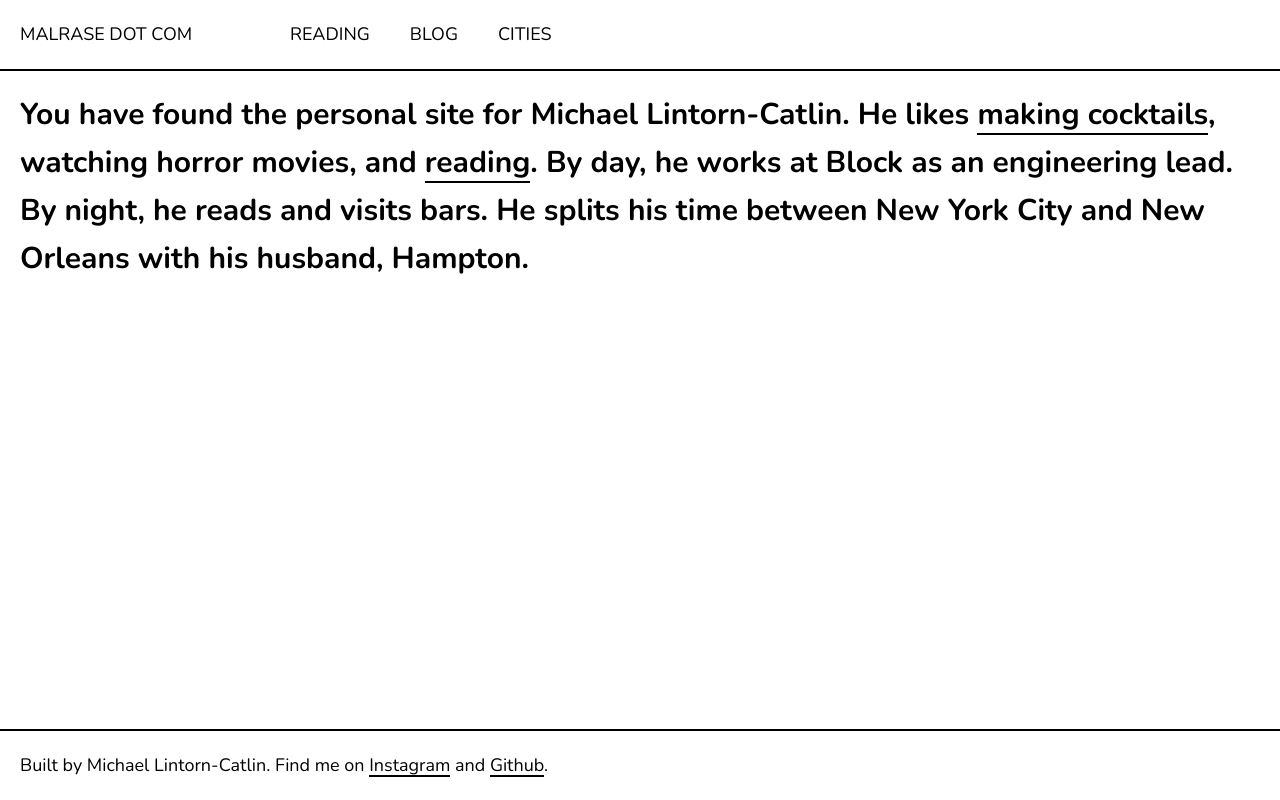
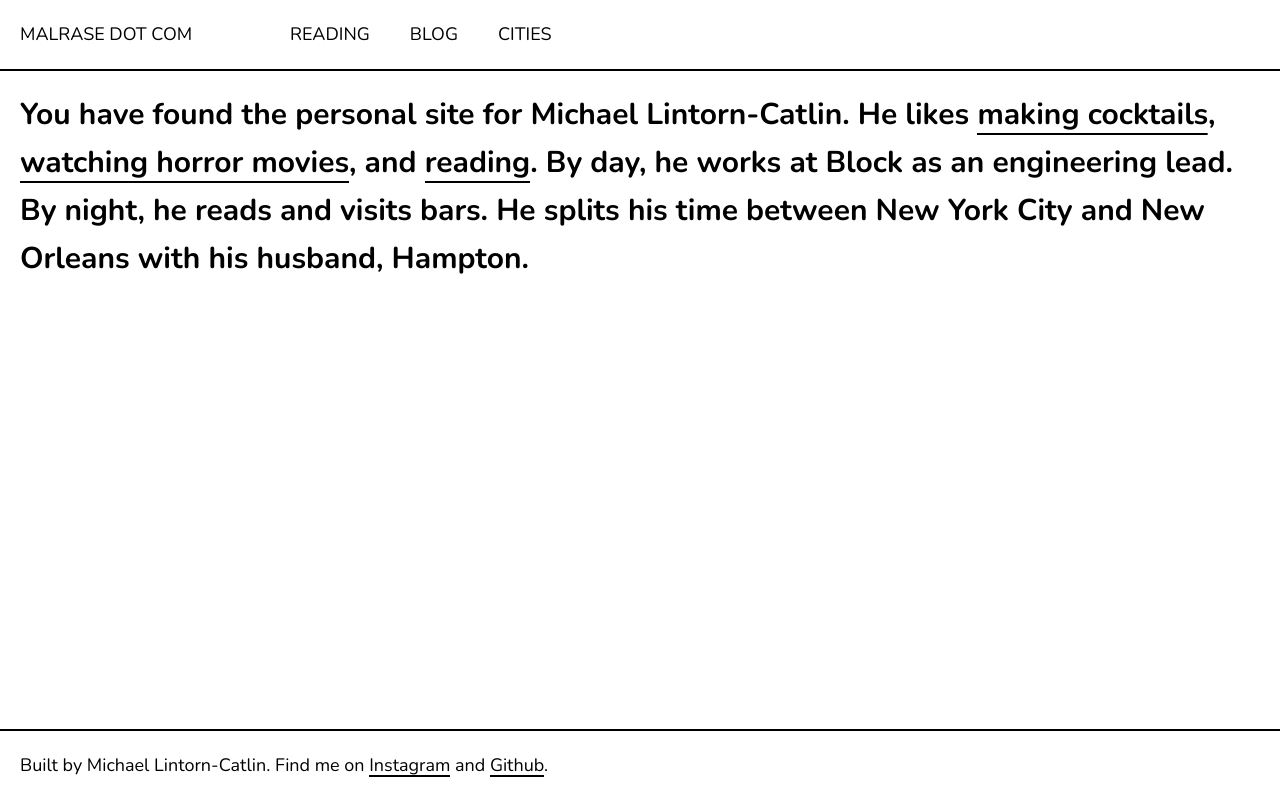
Before and after one commit to malrase/malrasedotcom, a Next.js app: page / in a window 1280 px wide. Built offline with nearby package versions, Linux system fonts and the light colour scheme.

Commit message:
Upgrade Next.js/React, fix link underline hover effect, fix spacing
Amp-Thread-ID: https://ampcode.com/threads/T-019d2f8d-7d37-716f-a75f-58f0a609855a
Co-authored-by: Amp <amp@ampcode.com>

```diff
--- a/next.config.js
+++ b/next.config.js
@@ -1,5 +1,4 @@
 module.exports = {
-  target: 'serverless',
   webpack: function (config) {
     config.module.rules.push({test:  /\.md$/, use: 'raw-loader'})
     config.module.rules.push({test: /\.yml$/, use: 'raw-loader'})
--- a/package.json
+++ b/package.json
@@ -8,9 +8,9 @@
     "start": "next start"
   },
   "dependencies": {
-    "next": "^9.5.5",
-    "react": "16.13.1",
-    "react-dom": "16.13.1",
+    "next": "^14.2.0",
+    "react": "^18.3.0",
+    "react-dom": "^18.3.0",
     "sass": "^1.27.0"
   },
   "devDependencies": {
--- a/pages/index.js
+++ b/pages/index.js
@@ -11,8 +11,8 @@ export default function Home() {
 
       <main className="home">
         You have found the personal site for Michael Lintorn-Catlin.
-        He likes <Link href="https://instagram.com/malrase">making cocktails</Link>,
-         <Link href="https://letterboxd.com/malrase/">watching horror movies</Link>,
+        He likes <Link href="https://instagram.com/malrase">making cocktails</Link>,{' '}
+        <Link href="https://letterboxd.com/malrase/">watching horror movies</Link>,{' '}
         and <Link href="https://app.thestorygraph.com/profile/malrase">reading</Link>.
         By day, he works at Block as an engineering lead. By night, he reads and visits bars.
         He splits his time between New York City and New Orleans with his husband, Hampton.
--- a/styles/_header.scss
+++ b/styles/_header.scss
@@ -5,9 +5,9 @@ header {
     text-decoration: none;
     text-transform: uppercase;
 
-    &:before,
-    &:after {
-      background: none;
+    background-image: none;
+    &:hover {
+      background-image: none;
     }
   }
 }
--- a/styles/global.scss
+++ b/styles/global.scss
@@ -34,31 +34,14 @@ a {
 @include for-desktop-only {
   a {
     text-decoration: none;
-    position: relative;
-    &:before, &:after {
-      content: '';
-      position: absolute;
-      transition: transform .5s ease;
-    }
-    &:before {
-      background: $text-color;
-      left: 0;
-      bottom: 0;
-      width: 100%;
-      height: 2px;
-    }
+    background-image: linear-gradient($red, $red), linear-gradient($text-color, $text-color);
+    background-size: 0% 2px, 100% 2px;
+    background-position: 0% 100%, 100% 100%;
+    background-repeat: no-repeat;
+    transition: background-size .5s ease;
 
-    &:after {
-      left: 0;
-      bottom: 0;
-      width: 100%;
-      height: 2px;
-      background: $red;
-      transform: scaleX(0);
-    }
-
-    &:hover:after {
-      transform: scaleX(1);
+    &:hover {
+      background-size: 100% 2px, 100% 2px;
     }
     &:focus {
       outline: 5px auto $red;
```
Also changed, not shown: 2 other files (tests, documents, lock files or other folders).
